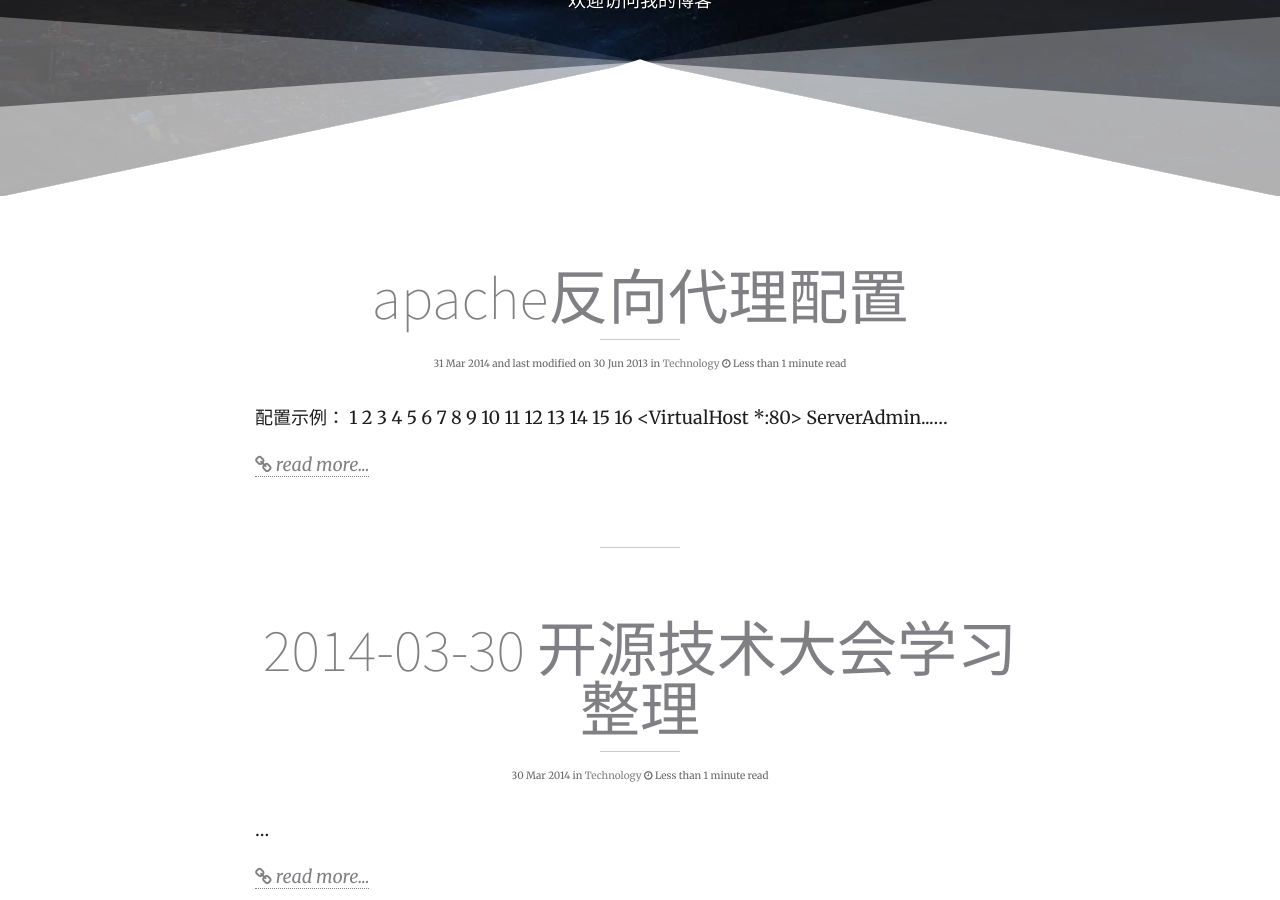
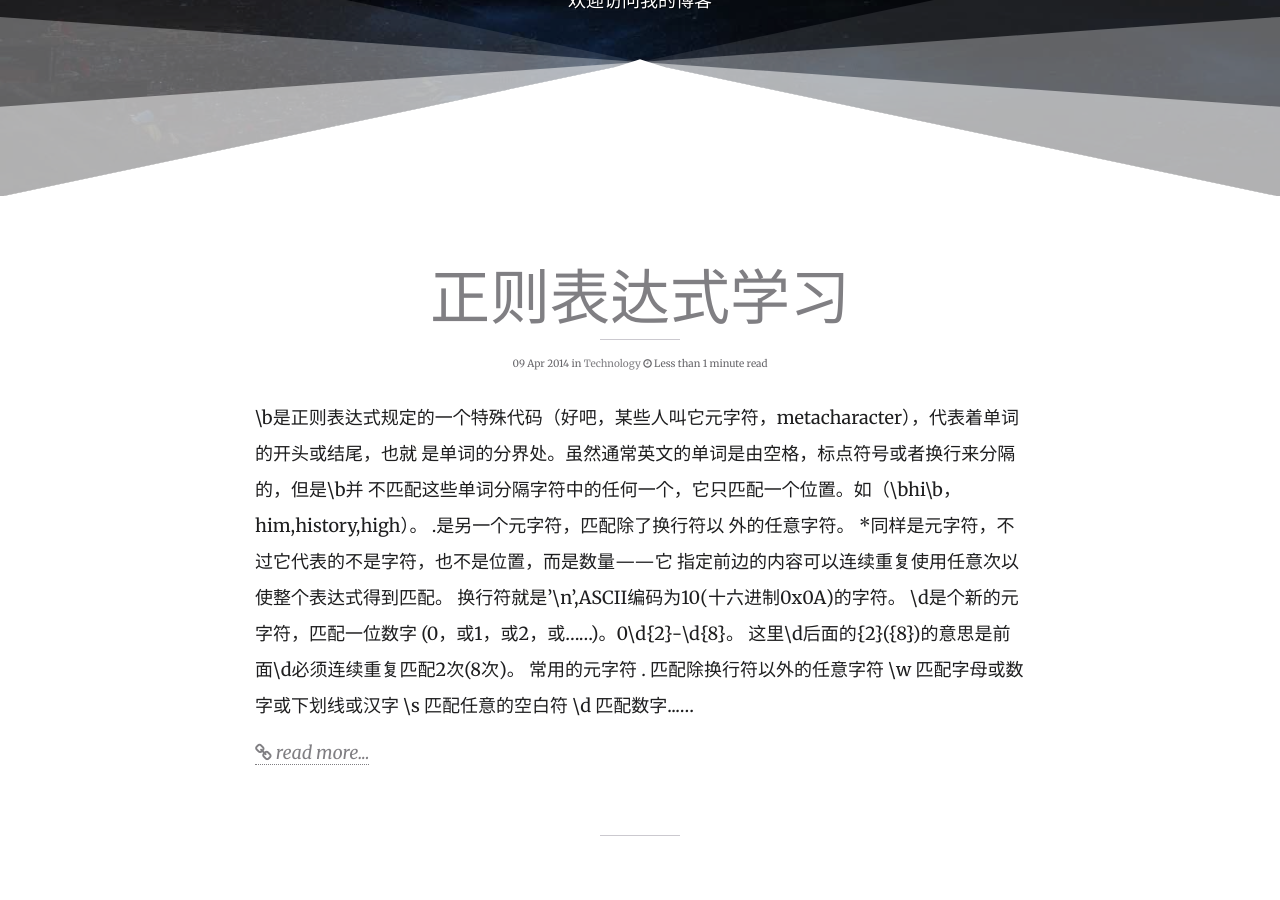
Before and after one commit to zyhwyl/zyhwyl.github.io, a Jekyll site: the page built from index.html, in a window 1280 px wide and 900 px high, scrolled down 344 px. Built offline with Jekyll 4.4.1, drawn with Linux system fonts in a browser that asks for light colours; nearby versions of some CDN libraries; library files that are not in the unit come from our copies; the list of posts is cut into pages by our own code.

Commit message:
提交了正则表达式学习笔记

```diff
--- /dev/null
+++ b/_posts/2014-04-09-regular-expression.md
@@ -0,0 +1,43 @@
+---
+layout: post
+title: "正则表达式学习"
+description: "正则表达式学习"
+category: Technology
+tags: [正则表达式,学习]
+modified: 2014-04-09
+image:
+  feature: appleback.jpg
+comments: true
+share: true
+---
+
+####\b是正则表达式规定的一个特殊代码（好吧，某些人叫它元字符，metacharacter），代表着单词的开头或结尾，也就 是单词的分界处。虽然通常英文的单词是由空格，标点符号或者换行来分隔的，但是\b并 不匹配这些单词分隔字符中的任何一个，它只匹配一个位置。如（\bhi\b，him,history,high）。
+####.是另一个元字符，匹配除了换行符以 外的任意字符。
+####**同样是元字符，不过它代表的不是字符，也不是位置，而是数量——它 指定*前边的内容可以连续重复使用任意次以使整个表达式得到匹配。
+####换行符就是'\n',ASCII编码为10(十六进制0x0A)的字符。
+####\d是个新的元字符，匹配一位数字 (0，或1，或2，或……)。0\d{2}-\d{8}。 这里\d后面的{2}({8})的意思是前面\d必须连续重复匹配2次(8次)。
+
+
+##常用的元字符
+
+- .	匹配除换行符以外的任意字符
+- \w	匹配字母或数字或下划线或汉字
+- \s	匹配任意的空白符
+- \d	匹配数字
+- \b	匹配单词的开始或结束
+- ^	匹配字符串的开始
+- $	匹配字符串的结束
+
+##.常用的限定符
+- *	重复零次或更多次
+- +	重复一次或更多次
+- ?	重复零次或一次
+- {n}	重复n次
+- {n,}	重复n次或更多次
+- {n,m}	重复n到m次
+
+####\(?0\d{2}[) -]?\d{8}：像(010)88886666，或022-22334455， 或02912345678等
+
+####分支条件：|，表示或
+
+####分组：(expression){n},表示括号内的表达式重复几次。如：(\d{1,3}\.){3}
```
Also changed, not shown: _posts/2013-12-30-design-resourses.md (+8 -0 lines).
